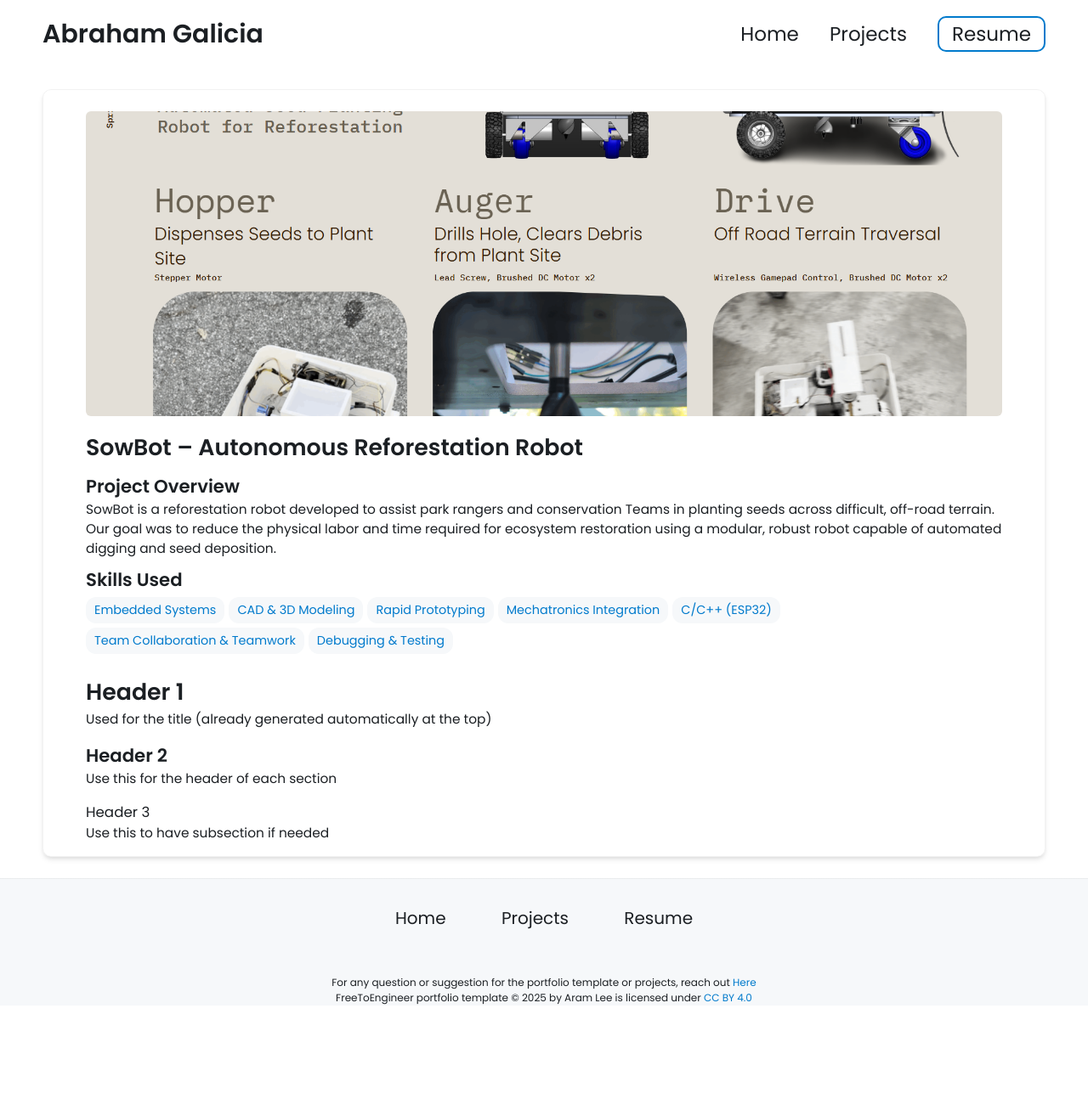
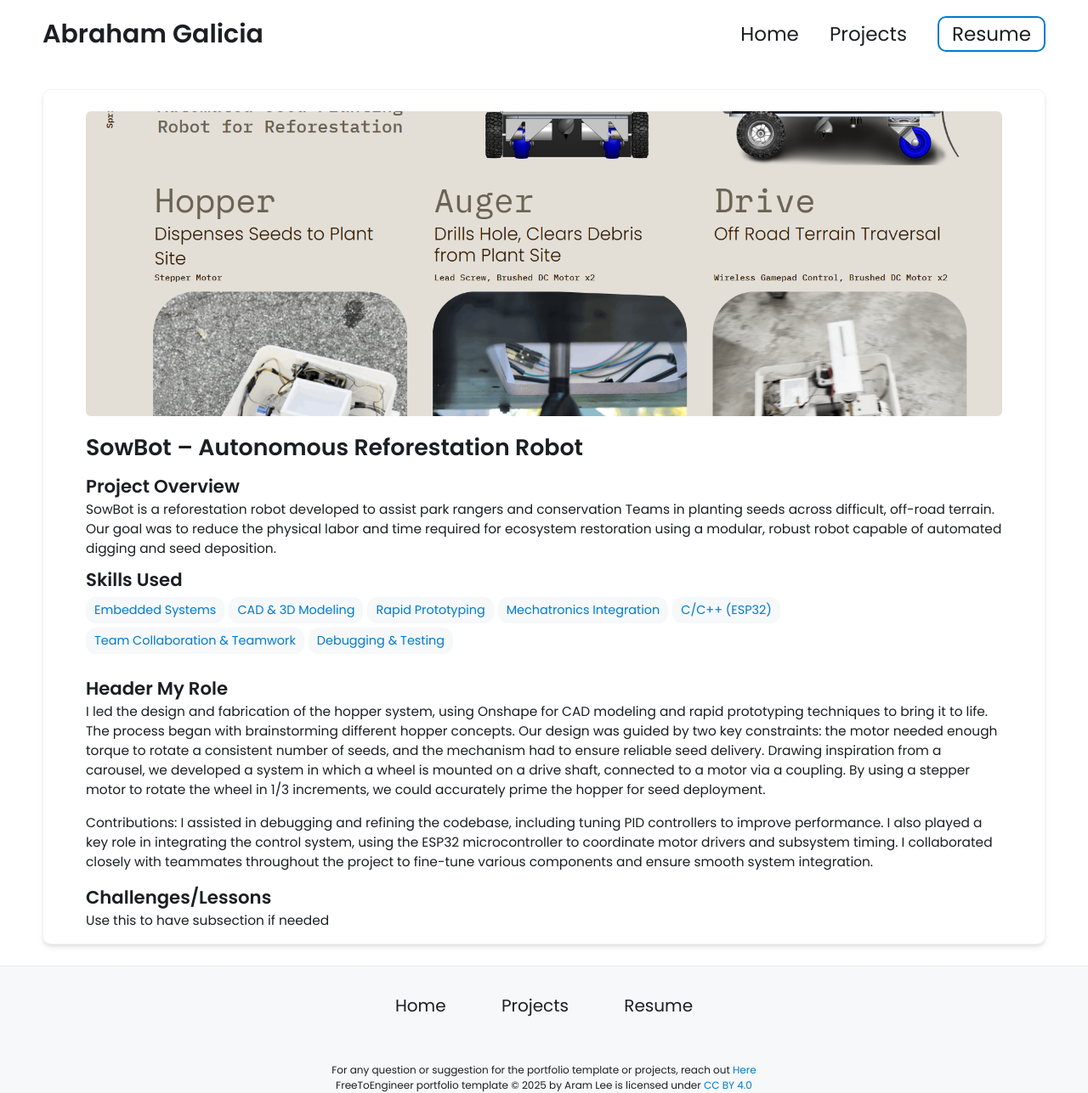
Before and after one commit to engineeringwabe/engineeringwabe.github.io, a Jekyll site: the page built from _projects/SowBot/index.md, in a window 1280 px wide. Shown: the whole page at 85% size. Built offline with Jekyll 4.4.1, drawn with Linux system fonts in a browser that asks for light colours; before the commit the page ends 1184 px from its top, so only the background shows below that.

Commit message:
Update index.md

```diff
--- a/_projects/SowBot/index.md
+++ b/_projects/SowBot/index.md
@@ -16,9 +16,13 @@ skills:
 main-image: /sowbot.png
 
 ---
-# Header 1
-Used for the title (already generated automatically at the top)
-## Header 2
-Use this for the header of each section
-### Header 3
+## Header My Role
+I led the design and fabrication of the hopper system, using Onshape for CAD modeling and rapid prototyping techniques to bring it to life. The process began with brainstorming different hopper concepts. Our design was guided by two key constraints: the motor needed enough torque to rotate a consistent number of seeds, and the mechanism had to ensure reliable seed delivery. Drawing inspiration from a carousel, we developed a system in which a wheel is mounted on a drive shaft, connected to a motor via a coupling. By using a stepper motor to rotate the wheel in 1/3 increments, we could accurately prime the hopper for seed deployment.
+
+Contributions: I assisted in debugging and refining the codebase, including tuning PID
+controllers to improve performance. I also played a key role in integrating the control system,
+using the ESP32 microcontroller to coordinate motor drivers and subsystem timing. I collaborated closely with teammates throughout the project to fine-tune various components and ensure
+smooth system integration.
+
+## Challenges/Lessons
 Use this to have subsection if needed
```
